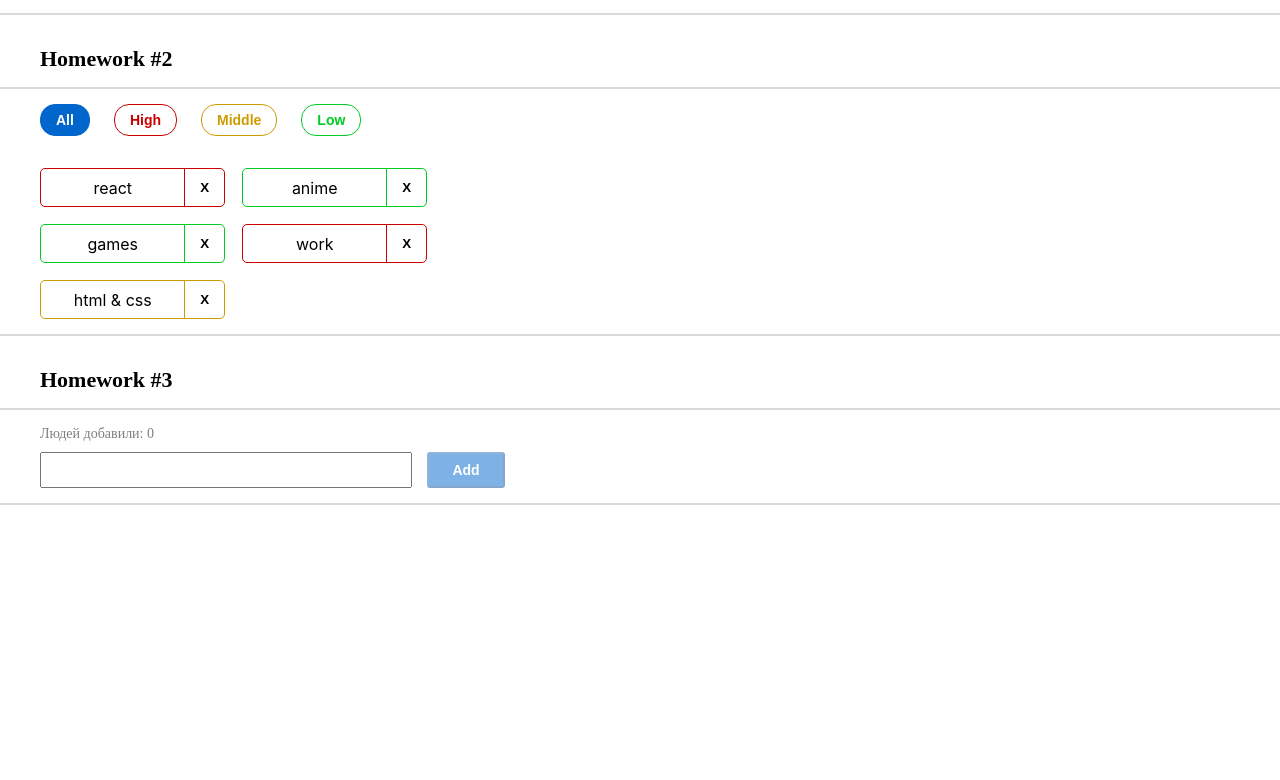
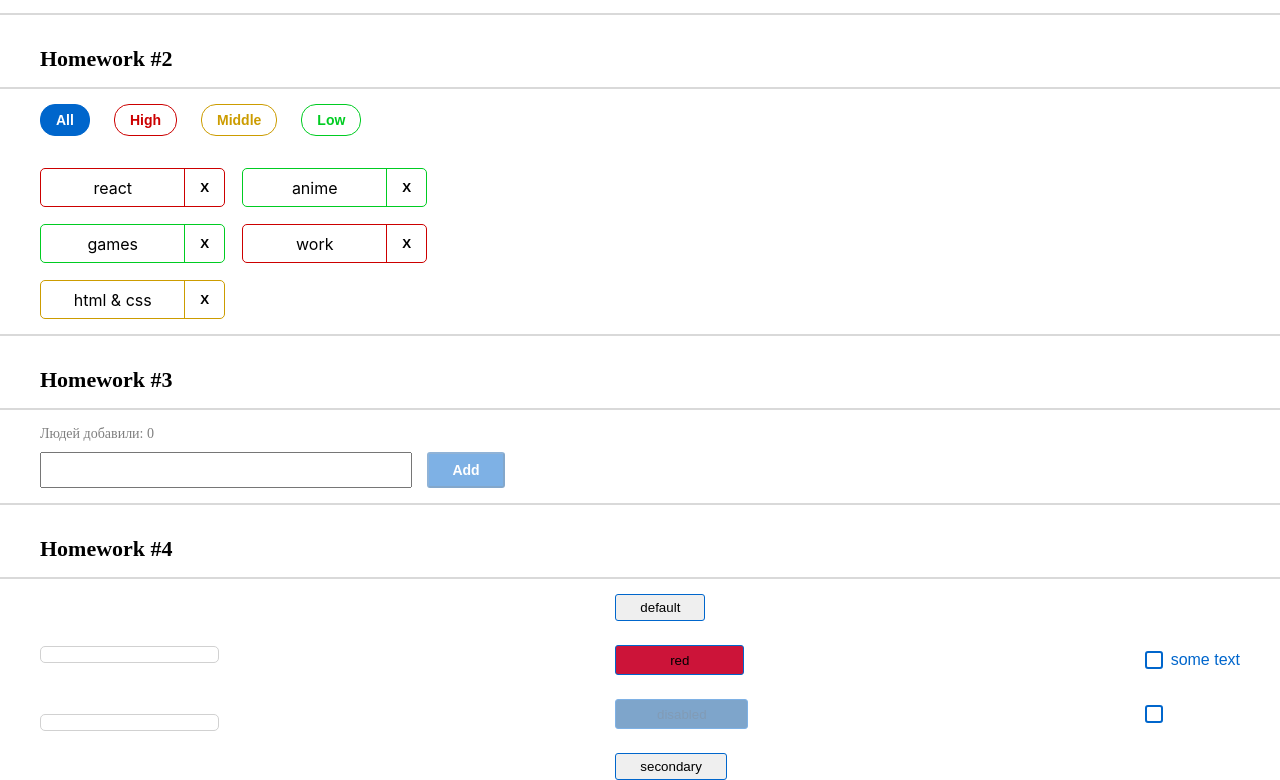
Before and after one commit to Seidali001/hws2-master, a React (Create React App) app: page /#/ in a window 1280 px wide. Shown: the part 275-1055 px from the top of the page. Before the commit the page ends 800 px from the top, so only its background shows below. Built offline with nearby package versions, Linux system fonts and the light colour scheme.

Commit message:
Described the types of hooks, props, arrays and functions. And added the logic of some functions. And displayed some incoming data.

```diff
--- a/package.json
+++ b/package.json
@@ -16,7 +16,7 @@
     "@types/react-dom": "18.0.6",
     "@types/uuid": "^9.0.0",
     "axios": "0.27.2",
-    "gh-pages": "4.0.0",
+    "gh-pages": "^4.0.0",
     "react": "18.2.0",
     "react-dom": "18.2.0",
     "react-redux": "8.0.4",
--- a/src/s1-main/App.tsx
+++ b/src/s1-main/App.tsx
@@ -3,6 +3,7 @@ import s from './App.module.css'
 import HW1 from '../s2-homeworks/hw01/HW1'
 import HW2 from "../s2-homeworks/hw02/HW2";
 import HW3 from "../s2-homeworks/hw03/HW3";
+import HW4 from "../s2-homeworks/hw04/HW4";
 
 function App() {
     return (
@@ -11,7 +12,7 @@ function App() {
             {/*раскомментировать по ходу выполнения*/}
             <HW2/>
             <HW3/>
-            {/*<HW4/>*/}
+            <HW4/>
 
             {/*при выполнении дз 5 и более - закомментировать здесь дз 1-4, так как они есть внутри дз 5*/}
             {/*<HW5/>*/}
--- a/src/s2-homeworks/hw03/Greeting.module.css
+++ b/src/s2-homeworks/hw03/Greeting.module.css
@@ -83,4 +83,14 @@
 
 .greeting {
     margin-bottom: 10px;
+    width: 138px;
+    height: 17px;
+    left: 70px;
+    top: 1078px;
+    font-family: 'Montserrat';
+    font-style: normal;
+    font-weight: 400;
+    font-size: 14px;
+    line-height: 17px;
+    color: #000000;
 }
--- a/src/s2-homeworks/hw03/GreetingContainer.tsx
+++ b/src/s2-homeworks/hw03/GreetingContainer.tsx
@@ -1,4 +1,4 @@
-import React, { KeyboardEvent, useState} from 'react'
+import React, {KeyboardEvent, useState} from 'react'
 import Greeting from './Greeting'
 import {UserType} from './HW3'
 import {Simulate} from "react-dom/test-utils";
@@ -10,7 +10,9 @@ type GreetingContainerPropsType = {
 }
 
 export const pureAddUser = (name: string, setError: (error: string) => void, setName: (name: string) => void, addUserCallback: (name: string) => void) => {
-    if (name.length === 0) {  // если имя пустое - показать ошибку, иначе - добавить юзера и очистить инпут
+  /*  name === '' ? setError('Ошибка! Введите имя!') : addUserCallback(name)
+    setName('')*/
+     if (name.length <= 0) {  // если имя пустое - показать ошибку, иначе - добавить юзера и очистить инпут
          setError('Ошибка! Введите имя!')
      }else{
          console.log(name)
@@ -45,9 +47,7 @@ const GreetingContainer: React.FC<GreetingContainerPropsType> = ({
 
     const setNameCallback = (value: string) => { // need to fix any
         setName(value) // need to fix
-        //console.log(value)
         error && setError('')
-        //console.log(value)
     }
     const addUser = () => {
         pureAddUser(name, setError, setName, addUserCallback)
--- a/src/s2-homeworks/hw04/HW4.tsx
+++ b/src/s2-homeworks/hw04/HW4.tsx
@@ -13,6 +13,7 @@ const HW4 = () => {
     return (
         <div id={'hw4'}>
             <div className={s2.hwTitle}>Homework #4</div>
+            <hr className={s2.line}/>
             {/*демонстрация возможностей компонент:*/}
             <div className={s2.hw}>
                 <Stand />
--- a/src/s2-homeworks/hw04/Stand.tsx
+++ b/src/s2-homeworks/hw04/Stand.tsx
@@ -67,7 +67,8 @@ const Stand = () => {
                 <div>
                     <SuperButton
                         id={'hw4-super-button-secondary'}
-                        xType={'secondary'}
+
+
                     >
                         secondary
                     </SuperButton>
--- a/src/s2-homeworks/hw04/common/c1-SuperInputText/SuperInputText.module.css
+++ b/src/s2-homeworks/hw04/common/c1-SuperInputText/SuperInputText.module.css
@@ -2,6 +2,14 @@
 }
 
 .input {
+    box-sizing: border-box;
+    left: 0%;
+    right: 0%;
+    top: 0%;
+    bottom: 0%;
+
+    border: 1px solid #D1D1D1;
+    border-radius: 5px;
 }
 
 .inputWrapper {
--- a/src/s2-homeworks/hw04/common/c2-SuperButton/SuperButton.module.css
+++ b/src/s2-homeworks/hw04/common/c2-SuperButton/SuperButton.module.css
@@ -1,16 +1,53 @@
 .button {
+
 }
 
 .disabled {
+    display: flex;
+    flex-direction: row;
+    justify-content: center;
+    align-items: center;
+    padding: 5px 24px;
+    gap: 10px;
+    width: 133px;
+    height: 30px;
+    left: 574px;
+    top: 1573px;
+    background: #004D99;
+    opacity: 0.5;
+    border-radius: 3px;
 }
 
 .secondary {
+    display: flex;
+    flex-direction: row;
+    justify-content: center;
+    align-items: center;
+    padding: 5px 24px;
+    gap: 10px;
+    border: 1px solid #0066CC;
+    border-radius: 3px;
 }
 
 .default {
+    width: 130px;
+    background: blue;
+    color: white;
 }
 
 .red {
+    display: flex;
+    flex-direction: row;
+    justify-content: center;
+    align-items: center;
+    padding: 5px 24px;
+    gap: 10px;
+    width: 129px;
+    height: 30px;
+    left: 576px;
+    top: 1519px;
+    background: #CC1439;
+    border-radius: 3px;
 }
 
 .default:hover {
@@ -20,17 +57,21 @@
 }
 
 .secondary:hover {
+
 }
 
 
 .default:active {
+
 }
 
 .secondary:active {
+
 }
 
 .red:active {
 }
 
 .button:disabled {
+
 }
--- a/src/s2-homeworks/hw04/common/c2-SuperButton/SuperButton.tsx
+++ b/src/s2-homeworks/hw04/common/c2-SuperButton/SuperButton.tsx
@@ -17,12 +17,7 @@ const SuperButton: React.FC<SuperButtonPropsType> = (
         ...restProps // все остальные пропсы попадут в объект restProps, там же будет children
     }
 ) => {
-    const finalClassName = s.button
-        // + (disabled
-        //         ? ...
-        //         : xType === 'red'
-        //             ? ...
-        + (className ? ' ' + className : '') // задачка на смешивание классов
+    const finalClassName = s.button + (disabled ? ' ' + s.disabled : xType === 'red' ? ' ' + s.red : ' ' + s.defaults) + (className ? ' ' + className : ' ' + s.secondary) // задачка на смешивание классов
 
     return (
         <button
--- a/src/s2-homeworks/hw04/common/c3-SuperCheckbox/SuperCheckbox.tsx
+++ b/src/s2-homeworks/hw04/common/c3-SuperCheckbox/SuperCheckbox.tsx
@@ -27,6 +27,14 @@ const SuperCheckbox: React.FC<SuperCheckboxPropsType> = (
     }
 ) => {
     const onChangeCallback = (e: ChangeEvent<HTMLInputElement>) => {
+        if (onChangeChecked) {
+            onChangeChecked(e.currentTarget.checked)
+        }
+        // if (onChange) {
+        //     onChange(e)
+        // }
+         //or
+         onChange?.(e)
         // задачка на написание онченджа
 
     }
```
Also changed, not shown: 2 other files (tests, documents, lock files or other folders). Lines whose indentation alone changed are shown as unchanged.
